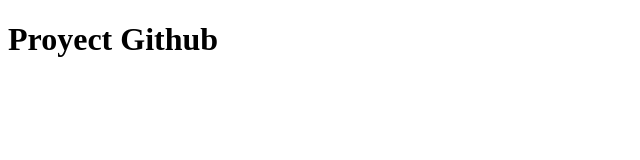
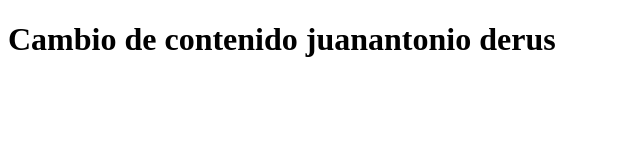
Before and after one commit to eljuanan/pildora-git, a plain HTML site: page index.html in a window 1280 px wide. Shown: the whole page, without its empty margins (0-640 px from the left). Drawn offline with Linux system fonts and the light colour scheme.

Commit message:
hola :D juanantonio rus de

```diff
--- a/index.html
+++ b/index.html
@@ -2,6 +2,6 @@
 <html>
 <head></head>
 <body>
-	<h1> Proyect Github </h1>
+	<h1> Cambio de contenido juanantonio derus </h1>
 </body>
 </html>
```
